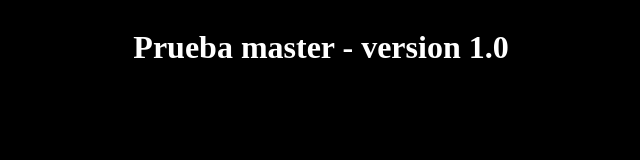
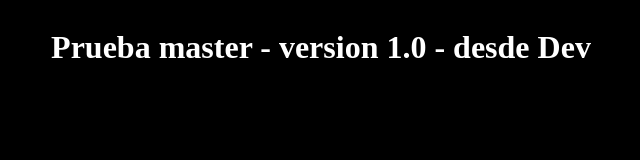
Before and after one commit to MarceloCariz/prueba, a plain HTML site: page index.html in a window 1280 px wide. Shown: the whole page, without its empty margins (319-959 px from the left). Drawn offline with Linux system fonts and the light colour scheme.

Commit message:
desde dev

```diff
--- a/index.html
+++ b/index.html
@@ -8,6 +8,6 @@
     <title>Prueba</title>
 </head>
 <body>
-    <h1>Prueba master - version 1.0</h1>
+    <h1>Prueba master - version 1.0 - desde Dev</h1>
 </body>
 </html>
```
Also changed, not shown: 1 other file.
